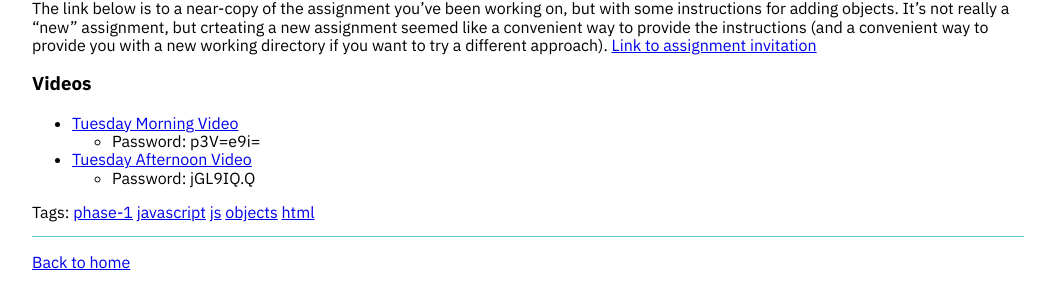
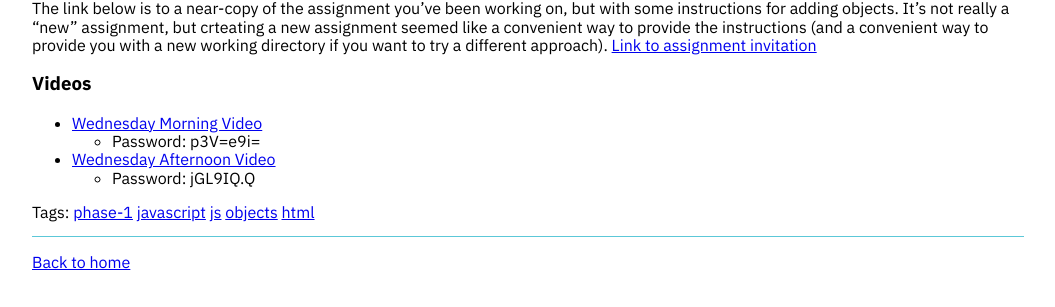
Before and after one commit to momentum-team-3/momentum-team-3.github.io, a Jekyll site: the page built from _posts/2020-07-29-videos-and-assignment-instructions.md, in a window 1280 px wide. Shown: the part 288-595 px from the top of the page, without its empty margins (112-1167 px from the left). Built offline with Jekyll 4.4.1, drawn with Linux system fonts in a browser that asks for light colours; nearby versions of some CDN libraries.

Commit message:
correction

```diff
--- a/_posts/2020-07-29-videos-and-assignment-instructions.md
+++ b/_posts/2020-07-29-videos-and-assignment-instructions.md
@@ -10,7 +10,7 @@ The link below is to a near-copy of the assignment you've been working on, but w
 
 
 ### Videos
-- [Tuesday Morning Video](https://us02web.zoom.us/rec/share/6s9IDZXh2VNOHqfkwWzuX5UGQYPPT6a81SYd-vtezkmz44Dv0nMqrcG3DFQljtWp)
+- [Wednesday Morning Video](https://us02web.zoom.us/rec/share/6s9IDZXh2VNOHqfkwWzuX5UGQYPPT6a81SYd-vtezkmz44Dv0nMqrcG3DFQljtWp)
   - Password: p3V=e9i=
-- [Tuesday Afternoon Video](https://us02web.zoom.us/rec/share/6JNqA4DazGBOaaPEs2vRBPcMAZa4eaa8hiJN8qVeyUdJQCoF4bCn54BrW6Yi7IKb)
+- [Wednesday Afternoon Video](https://us02web.zoom.us/rec/share/6JNqA4DazGBOaaPEs2vRBPcMAZa4eaa8hiJN8qVeyUdJQCoF4bCn54BrW6Yi7IKb)
   - Password: jGL9IQ.Q
```
